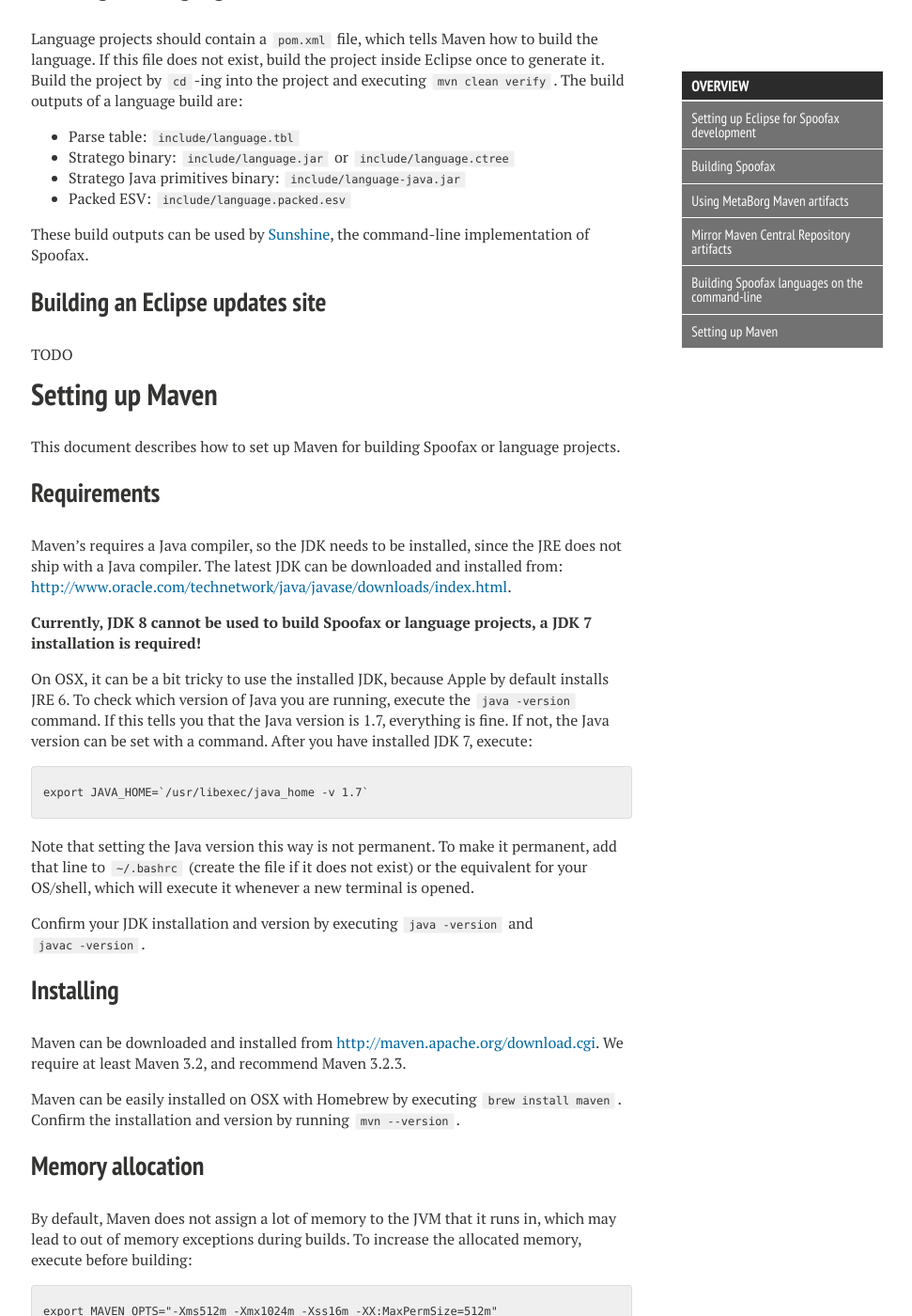
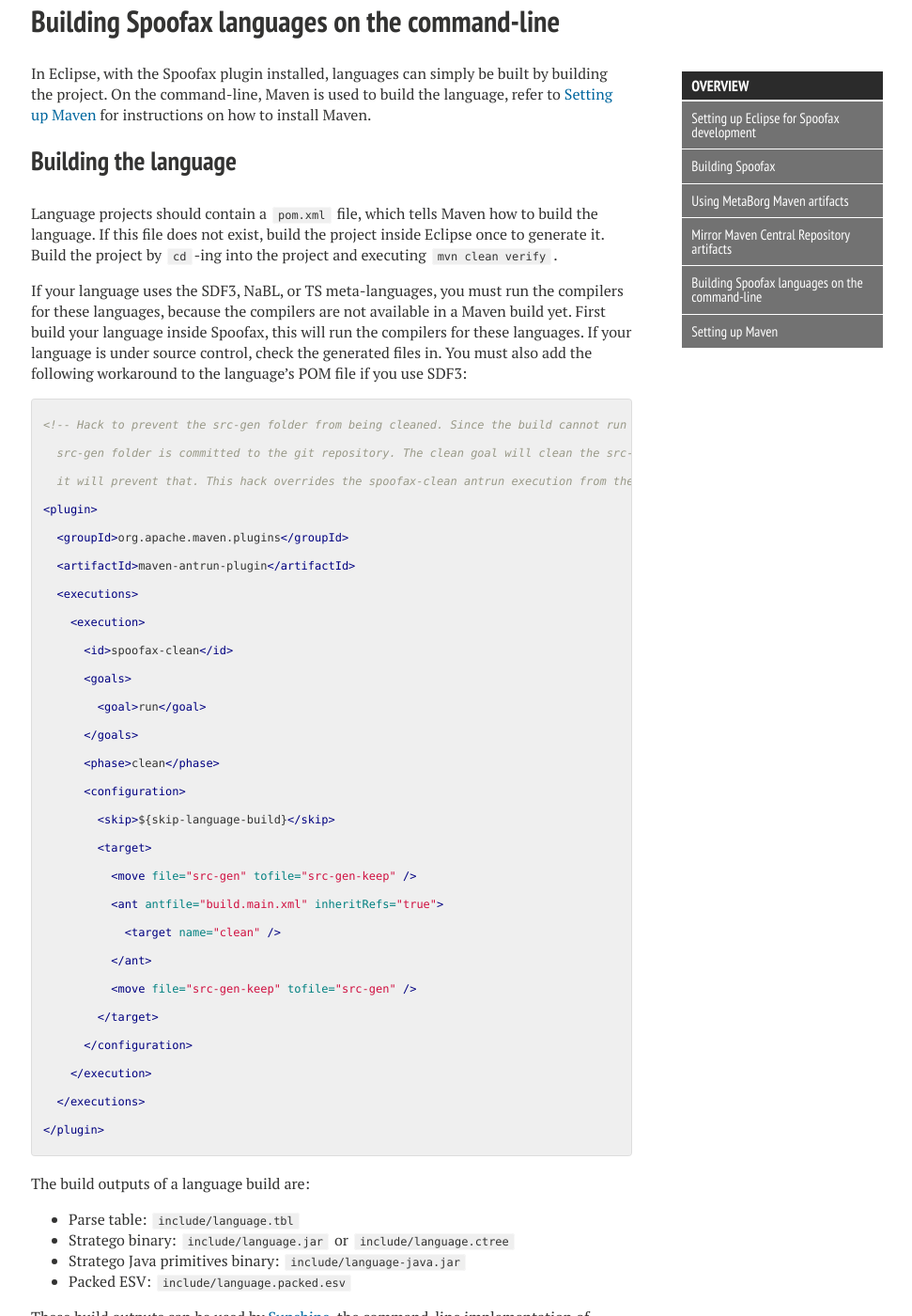
Before and after one commit to MartijnDwars/metaborg.github.io, a Jekyll site: the page built from dev/index.md, in a window 1280 px wide and 1400 px high, scrolled down 15101 px. Shown: the whole window at 94% size, without its empty margins (287-1258 px from the left). Built offline with Jekyll 4.4.1, drawn with Linux system fonts in a browser that asks for light colours; nearby versions of some CDN libraries; some of the changed text lies outside the part shown.

Commit message:
Update development documentation from doc repo.

````diff
--- a/dev/building-languages.md
+++ b/dev/building-languages.md
@@ -1,10 +1,43 @@
 # Building Spoofax languages on the command-line
 
-In Eclipse, with the Spoofax plugin installed, languages can simply be built by building the project. On the command-line, Maven is used to build the language, refer to [Setting up Maven](/dev/#setting-up-maven) for instructions on how to install Maven.
+In Eclipse, with the Spoofax plugin installed, languages can simply be built by building the project. On the command-line, Maven is used to build the language, refer to [Setting up Maven](setting-up-maven.md) for instructions on how to install Maven.
 
 ## Building the language
 
-Language projects should contain a `pom.xml` file, which tells Maven how to build the language. If this file does not exist, build the project inside Eclipse once to generate it. Build the project by `cd`-ing into the project and executing `mvn clean verify`. The build outputs of a language build are:
+Language projects should contain a `pom.xml` file, which tells Maven how to build the language. If this file does not exist, build the project inside Eclipse once to generate it. Build the project by `cd`-ing into the project and executing `mvn clean verify`.
+
+If your language uses the SDF3, NaBL, or TS meta-languages, you must run the compilers for these languages, because the compilers are not available in a Maven build yet. First build your language inside Spoofax, this will run the compilers for these languages. If your language is under source control, check the generated files in. You must also add the following workaround to the language's POM file if you use SDF3:
+
+```xml
+<!-- Hack to prevent the src-gen folder from being cleaned. Since the build cannot run meta-languages such as SDF3, the
+  src-gen folder is committed to the git repository. The clean goal will clean the src-gen folder, temporarily renaming
+  it will prevent that. This hack overrides the spoofax-clean antrun execution from the parent POM. -->
+<plugin>
+  <groupId>org.apache.maven.plugins</groupId>
+  <artifactId>maven-antrun-plugin</artifactId>
+  <executions>
+    <execution>
+      <id>spoofax-clean</id>
+      <goals>
+        <goal>run</goal>
+      </goals>
+      <phase>clean</phase>
+      <configuration>
+        <skip>${skip-language-build}</skip>
+        <target>
+          <move file="src-gen" tofile="src-gen-keep" />
+          <ant antfile="build.main.xml" inheritRefs="true">
+            <target name="clean" />
+          </ant>
+          <move file="src-gen-keep" tofile="src-gen" />
+        </target>
+      </configuration>
+    </execution>
+  </executions>
+</plugin>
+```
+
+The build outputs of a language build are:
 
 * Parse table: `include/language.tbl`
 * Stratego binary: `include/language.jar` or `include/language.ctree`
--- a/dev/devenv-spoofax.md
+++ b/dev/devenv-spoofax.md
@@ -20,7 +20,7 @@
 
 ## Install m2eclipse plugin
 
-The m2eclipse plugin runs Maven inside Eclipse. It is required when working on Java components of Spoofax, because Maven manages the dependencies between projects and on third party libraries. If you will never work on Java components of Spoofax, you can skip installing this plugin. Install the m2eclipse plugin into Eclipse from the following update site: <http://download.eclipse.org/technology/m2e/milestones/1.6>
+The m2eclipse plugin runs Maven inside Eclipse. It is required when working on Java components of Spoofax, because Maven manages the dependencies between projects and on third party libraries. If you will never work on Java components of Spoofax, you can skip installing this plugin. Install the m2eclipse plugin into Eclipse from the following update site: `http://download.eclipse.org/technology/m2e/milestones/1.6`.
 
 After installing the plugin into Eclipse and restarting, go into the Eclipse preferences and click on the `Maven` item. Disable the following checkboxes:
 
@@ -31,14 +31,15 @@
 * Download Artifact Sources
 * Download Artifact JavaDoc
 
+After that you need to install the Tycho Configurator from the update site `http://repo1.maven.org/maven2/.m2e/connectors/m2eclipse-tycho/0.7.0/N/LATEST/`. Be careful with the version, as 0.8 and up is known to break the current Spoofax builds. Install and restart eclipse.
+
 Now click on the `Discovery` item and click on `Open Catalog`, a new window will appear where connectors can be installed. Check the following connectors and press Finish:
 
 * buildhelper
-* Tycho Configurator
 * m2e-jdt-compiler
-* m2e-egit
 
-Four Eclipse plugins will be installed which hook Maven plugins into Eclipse. Finish the installation and restart Eclipse. Maven will now run inside Eclipse on projects with the Maven nature. It will automatically resolve dependencies to projects in the workspace and download third party dependencies.
+Two Eclipse plugins will be installed which finish hooking Maven plugins into Eclipse, together with the Tycho Configurator. Finish the installation and restart Eclipse.
+Maven will now run inside Eclipse on projects with the Maven nature. It will automatically resolve dependencies to projects in the workspace and download third party dependencies.
 
 ## Setting up for Spoofax development
 
@@ -83,7 +84,7 @@
 
 Alternatively, you can check out all repositories yourself for more control.
 
-Since it is not possible to build languages inside Eclipse (because Spoofax is not installed), the languages have to be built using Maven. The Spoofax generator, debugging, and strategoxt also require special build steps which cannot be executed in Eclipse. Follow the build description at <https://github.com/metaborg/spoofax-releng/blob/master/README.md> to build everything with Maven.
+Since it is not possible to build languages inside Eclipse (because Spoofax is not installed), the languages have to be built using Maven. The Spoofax generator, debugging, and strategoxt also require special build steps which cannot be executed in Eclipse. Follow [the description for building spoofax](building-spoofax.md) to build everything with Maven.
 
 Import the following projects into Eclipse:
 
@@ -129,6 +130,7 @@
 	* org.strategoxt.imp.runtime
 	* org.strategoxt.imp.runtime.sidebyside.latest
 	* org.strategoxt.imp.runtime.sidebyside.main
+	* make-permissive-jar-installer (inside ```org.strategoxt.imp.generator/morepoms```)
 * spoofax-sunshine
 	* org.metaborg.sunshine
 * meta languages
@@ -152,6 +154,8 @@
 		* org.strategoxt.imp.editors.rtg
 	* ts
 		* org.metaborg.meta.lang.ts
+	* dynsem
+		* org.metaborg.meta.interpreter.framework
 * jsglr
 	* org.spoofax.interpreter.library.jsglr
 	* org.spoofax.jsglr
@@ -196,7 +198,9 @@
 * EMF - Eclipse Modeling Framework SDK
 * EMF Compare Core SDK
 
-Now you can work on Java components such as the terms or Stratego interpreter projects. If a language was changed, for example by pulling in changes from git, just run the Maven builds again. The advantage of this approach is that Spoofax is completely built from your Eclipse workspace, without any dependencies on an installed Spoofax version.
+Now you can work on Java components such as the terms or Stratego interpreter projects. If a language was changed, for example by pulling in changes from git, just run the Maven builds again. __You must disable `Build Automatically` in the `Project` menu in Eclipse before running a Maven build, otherwise the Eclipse and Maven builds will interfere and cause errors. After the Maven build is finished, enable `Build Automatically` again.__
+
+The advantage of this approach is that Spoofax is completely built from your Eclipse workspace, without any dependencies on an installed Spoofax version.
 
 ## Testing changes
 
````
Also changed, not shown: other parts of dev/devenv-spoofax.md (+0 -2 lines), dev/building-spoofax.md (+15 -15 lines).
